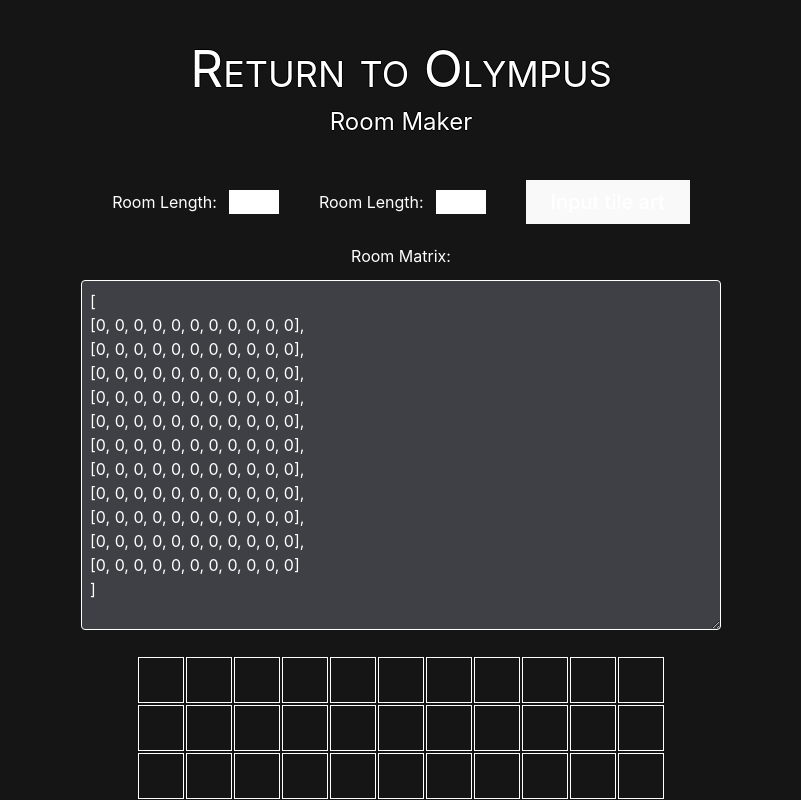
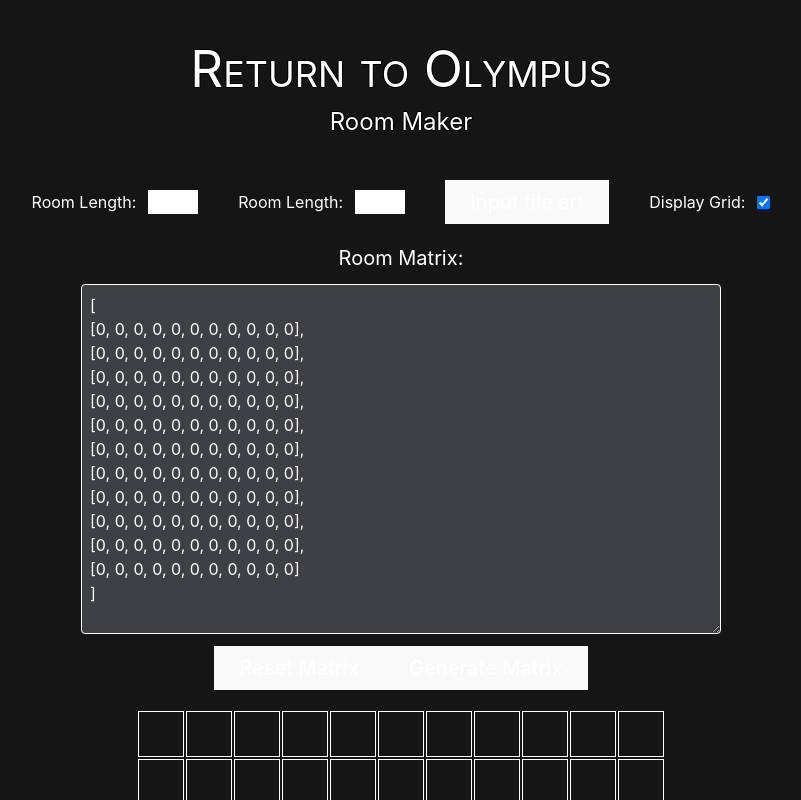
Before and after one commit to codetrifecta/rto-room-maker, a React (Vite) app: page / in a window 1280 px wide. Shown: the top 800 px of the page, without its empty margins (239-1040 px from the left). Built offline with nearby package versions, Linux system fonts and the light colour scheme; a web font is replaced by a local one.

Commit message:
Generate different colored tiles and create option to display grid

```diff
--- a/src/App.tsx
+++ b/src/App.tsx
@@ -1,7 +1,7 @@
 import { ChangeEvent, useEffect, useState } from 'react';
 import { useAppStore } from './store';
 import { Room } from './Room';
-import { DEFAULT_ROOM_LENGTH, DEFAULT_TILE_SIZE } from './constants';
+import { DEFAULT_ROOM_LENGTH, DEFAULT_TILE_SIZE, TILE_TYPE } from './constants';
 
 function App() {
   const [roomLengthStr, setRoomLengthStr] = useState<string>(
@@ -14,17 +14,22 @@ function App() {
 
   const [roomMatrixStr, setRoomMatrixStr] = useState<string>('');
 
-  const { roomLength, setRoomLength, setTileSize, setRoomMatrix } =
-    useAppStore();
+  const {
+    roomLength,
+    displayGrid,
+    setDisplayGrid,
+    setRoomLength,
+    setTileSize,
+    setRoomMatrix,
+  } = useAppStore();
 
-  // When room length input changes, generate default room matrix
-  useEffect(() => {
+  const generateDefaultRoomMatrix = (roomLength: number) => {
     let roomMatrixString = '[\n';
     for (let row = 0; row < roomLength; row++) {
       roomMatrixString += '[';
       for (let col = 0; col < roomLength; col++) {
         // Create empty room matrix
-        roomMatrixString += '0';
+        roomMatrixString += TILE_TYPE.FLOOR;
 
         if (col !== roomLength - 1) {
           roomMatrixString += ', ';
@@ -40,6 +45,13 @@ function App() {
 
     setRoomMatrixStr(roomMatrixString);
     setRoomMatrix(JSON.parse(roomMatrixString));
+
+    return roomMatrixString;
+  };
+
+  // When room length input changes, generate default room matrix
+  useEffect(() => {
+    generateDefaultRoomMatrix(roomLength);
   }, [roomLength]);
 
   const handleRoomLengthChange = (val: string) => {
@@ -90,6 +102,11 @@ function App() {
 
     setTileSize(valInt);
     setTileSizeStr(valInt.toString());
+  };
+
+  const handleGenerateRoomMatrix = (roomMatrixStr: string) => {
+    const roomMatrix = JSON.parse(roomMatrixStr);
+    setRoomMatrix(roomMatrix);
   };
 
   const handleFileChange = (e: ChangeEvent<HTMLInputElement>) => {
@@ -155,19 +172,44 @@ function App() {
             onChange={handleFileChange}
           />
         </div>
+
+        <div className="flex items-center">
+          <label className="mr-3">Display Grid: </label>
+          <input
+            type="checkbox"
+            checked={displayGrid}
+            onChange={() => setDisplayGrid(!displayGrid)}
+          />
+        </div>
       </div>
 
-      <div className="mb-5 relative w-[50%]">
+      <div className="mb-5 relative w-[50%] flex flex-col items-center">
         <div className="mb-3">
-          <label htmlFor="roomMatrix">Room Matrix:</label>
+          <label htmlFor="roomMatrix" className="text-xl">
+            Room Matrix:
+          </label>
         </div>
         <textarea
           id="roomMatrix"
           value={roomMatrixStr}
           onChange={(e) => setRoomMatrixStr(e.target.value)}
-          className="p-2 bg-zinc-700 text-white border border-white rounded"
+          className="p-2 bg-zinc-700 text-white border border-white rounded mb-3"
           style={{ width: '100%', height: 350 }}
         />
+        <div className="flex">
+          <button
+            onClick={() => generateDefaultRoomMatrix(roomLength)}
+            className="hover:border-white"
+          >
+            Reset Matrix
+          </button>
+          <button
+            onClick={() => handleGenerateRoomMatrix(roomMatrixStr)}
+            className="hover:border-white"
+          >
+            Generate Matrix
+          </button>
+        </div>
       </div>
 
       <Room />
--- a/src/Room.tsx
+++ b/src/Room.tsx
@@ -5,6 +5,8 @@ import { TILE_TYPE } from './constants';
 
 export const Room: FC = () => {
   const { roomLength, tileSize, displayGrid, roomMatrix } = useAppStore();
+
+  console.log('room', roomMatrix);
 
   return (
     <div
@@ -33,12 +35,17 @@ const Tile: FC<{
   displayOutline: boolean;
   tileType: TILE_TYPE;
 }> = ({ size, displayOutline, tileType = TILE_TYPE.FLOOR }) => {
+  console.log('tileType', tileType);
+
   return (
     <div className="relative" style={{ width: size, height: size, padding: 1 }}>
       <div
         className={clsx('w-full h-full', {
           border: displayOutline,
+          'border-none': tileType === TILE_TYPE.NULL,
           'border-white': tileType === TILE_TYPE.FLOOR,
+          'border-red-600': tileType === TILE_TYPE.WALL,
+          'border-2 border-yellow-300': tileType === TILE_TYPE.DOOR,
         })}
       ></div>
     </div>
```
